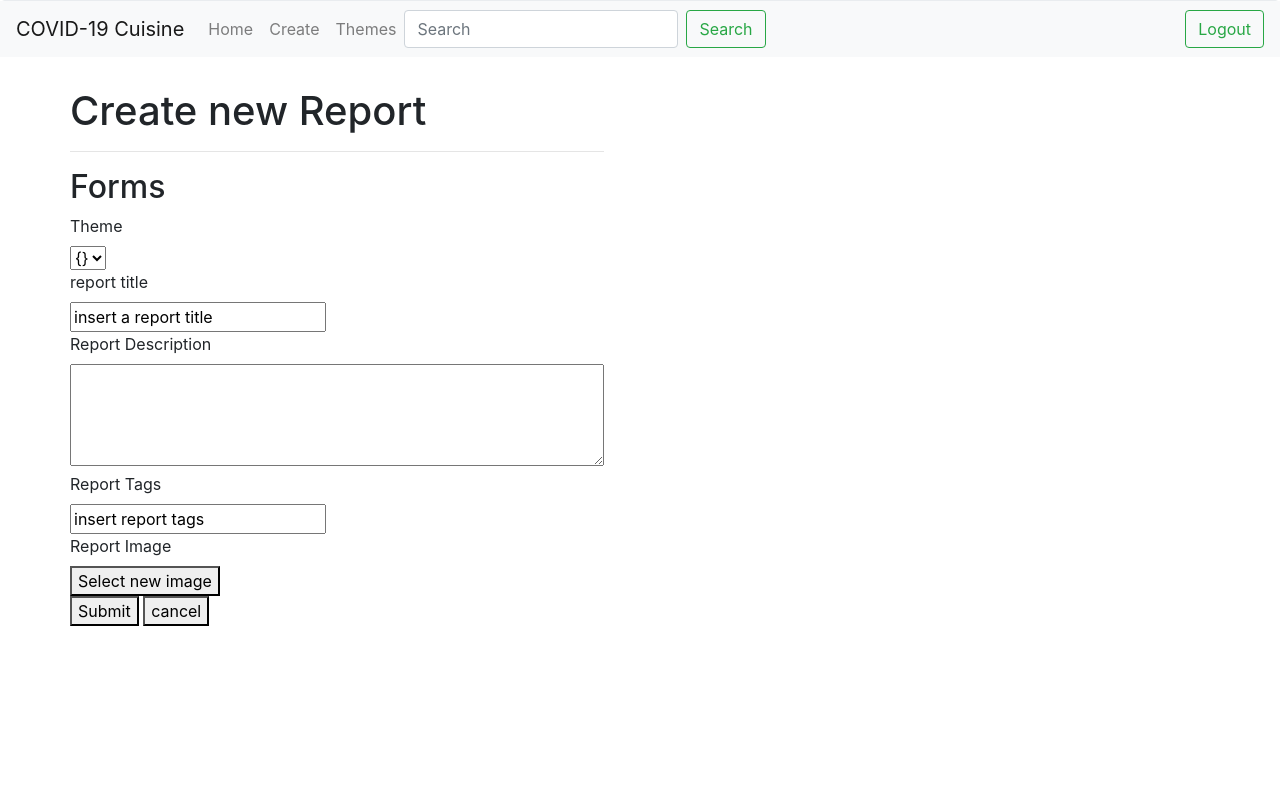
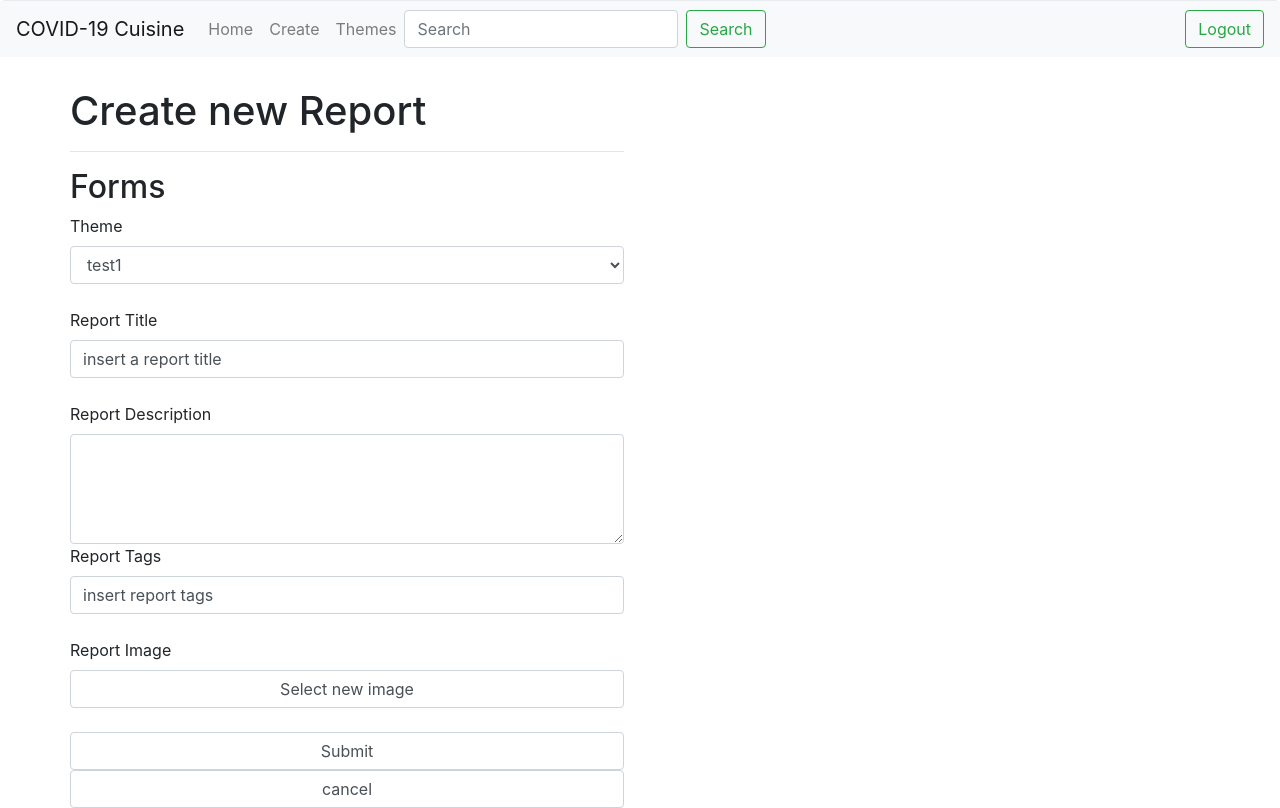
Before and after one commit to APAD-Summer2020/Team5, a Flask app: page /create in a window 1280 px wide. Shown: the part 223-1031 px from the top of the page. Before the commit the page ends 849 px from the top, so only its background shows below. Run offline with Flask 2, Linux system fonts and the light colour scheme; the visitor is signed in with stand-in values (Sample User, id 1); some libraries are stand-ins or nearby versions.

Commit message:
Added some boostrap to create page forms

```diff
--- a/Project/templates/create.html
+++ b/Project/templates/create.html
@@ -12,23 +12,25 @@
     <form>
         <div>
             <label for="theme">Theme</label><br>
-            <select>
+            <select class="form-control">
 
-                <option value="th1">{}</option>
+                <option value="th1" >test1</option>
+                <option value="th1" >test2</option>
+                <option value="th1" >test3</option>
 
             </select><br>
-            <label for="t-name">report title</label><br>
-            <input type="text" id="r-title" name="r-title" value="insert a report title"><br>
+            <label for="t-name">Report Title</label><br>
+            <input class="form-control" type="text" id="r-title" name="r-title" value="insert a report title"><br>
             <label for="r-descri" id ="r-descri" name="r-descri">Report Description</label><br>
-            <textarea id="report-description" name="report-description" rows="4" cols="50"></textarea>
+            <textarea class="form-control" id="report-description" name="report-description" rows="4" cols="50"></textarea>
         </div>
         <div>
             <label for="r-tag">Report Tags</label><br>
-            <input type="text" id="r-tag" name="r-tag" value="insert report tags" ><br>
+            <input class="form-control" type="text" id="r-tag" name="r-tag" value="insert report tags" ><br>
             <label for="r-image">Report Image</label><br>
-            <button type="button"> Select new image</button><br>
-            <button type="button"> Submit</button>
-            <button type="button"> cancel</button>
+            <button class="form-control" type="button"> Select new image</button><br>
+            <button class="form-control" type="button"> Submit</button>
+            <button class="form-control" type="button"> cancel</button>
         </div>
 
     </form>
@@ -43,15 +45,15 @@
     <form method = "POST" action = "/create">
         <div>
             <label for="t-name">Theme Name</label><br>
-            <input type="text" id="t-name" name="t-name" ><br>
+            <input class="form-control" type="text" id="t-name" name="t-name" ><br>
             <label for="t-descri" id ="t-descri" name="t-descri">Theme Description</label><br>
-            <textarea id="theme-description" name="theme-description" rows="4" cols="50"></textarea>
+            <textarea class="form-control" id="theme-description" name="theme-description" rows="4" cols="50"></textarea>
         </div>
         <div>
             <label for="t-name">Cover Image</label><br>
-            <button type="button"> Select new image</button><br>
+            <button class="form-control" type="button"> Select new image</button><br>
             <label for="or">or</label><br>
-            <select>
+            <select class="form-control">
                 <option value="img1">img1</option>
                 <option value="img2">img2</option>
                 <option value="img3">img3</option>
@@ -59,8 +61,8 @@
                 <option value="img5">img5</option>
             </select>
             <br>
-            <input type="submit" name="submit-theme" value="submit">
-            <button type="button"> cancel</button>
+            <input class="form-control" type="submit" name="submit-theme" value="submit">
+            <button class="form-control" type="button"> cancel</button>
 
         </div>
     </form>
```
